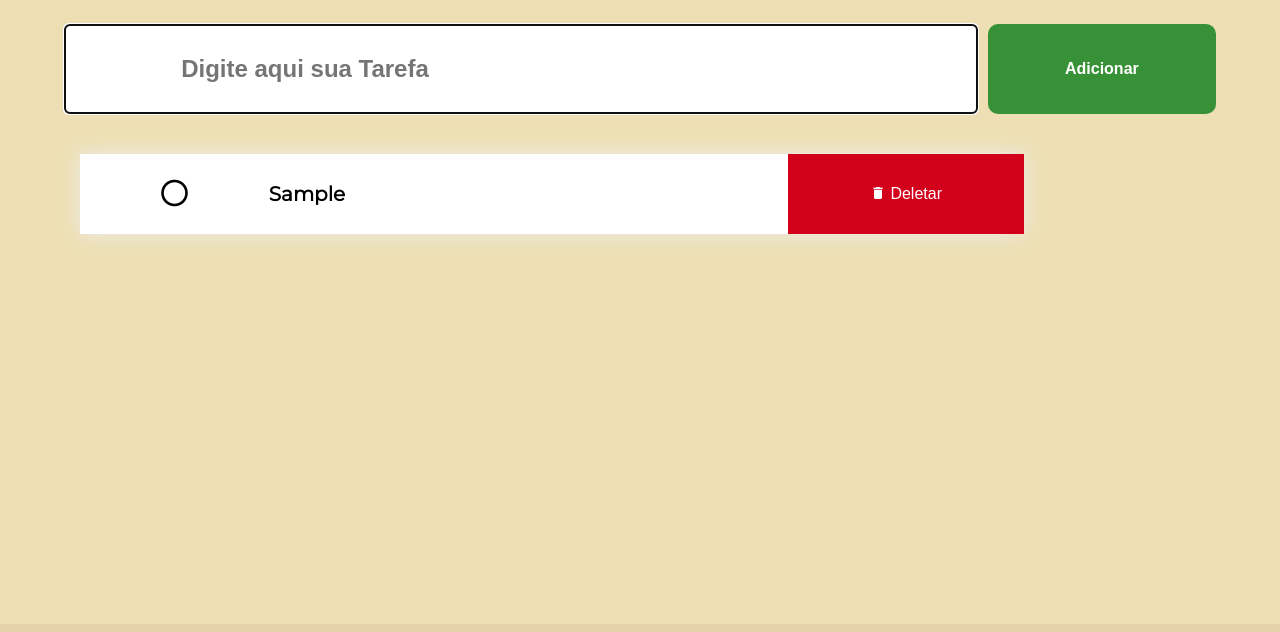
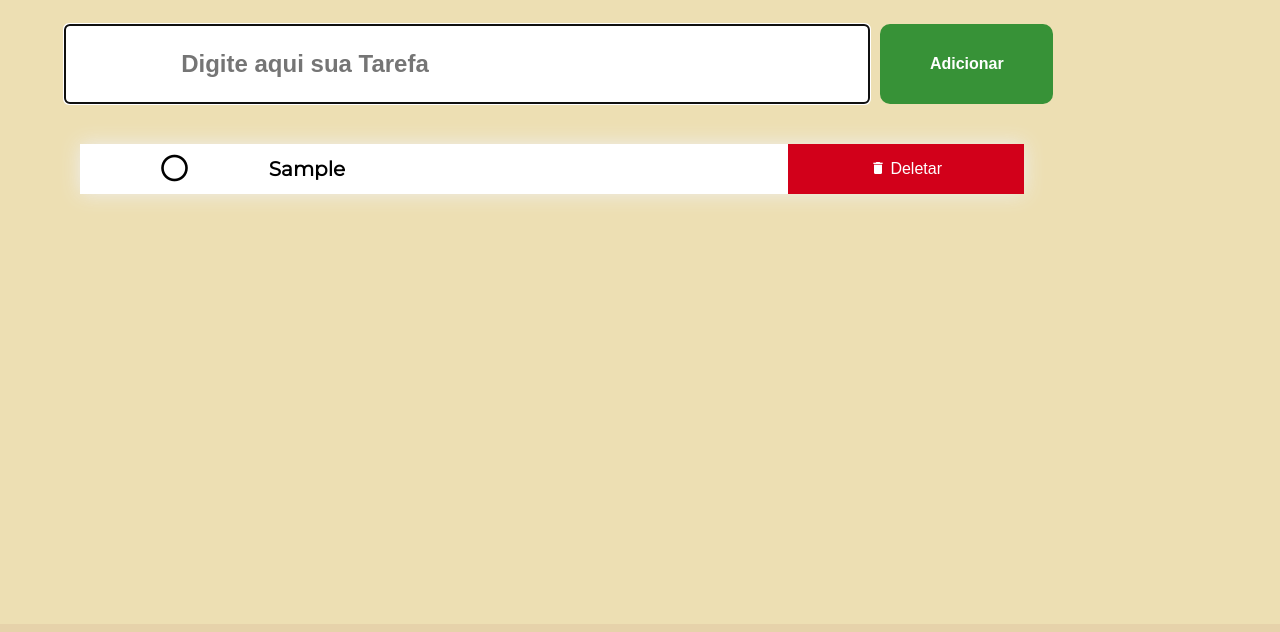
Before and after one commit to ThMenezes/Lista-de-tarefas, a plain HTML site: page index.html in a window 1280 px wide. Both pictures are taken after typing "Sample" into the empty fields and a click on the button "Adicionar". Shown: the part 136-768 px from the top of the page. Drawn offline with Linux system fonts and the light colour scheme.

Commit message:
modificando tamanho dos itens

```diff
--- a/style.css
+++ b/style.css
@@ -34,23 +34,23 @@ header {
 }
 
 input {
-    height: 90px;
+    height: 80px;
     font-size: 24px;
     font-weight: bold;
-    width: 80%;
+    width: 70%;
     padding-left: 10%;
     border-radius: 5px;
 }
 
 button.adicionar {
-    width: 20%;
+    width: 15%;
     cursor: pointer;
     background: #379237;
     color: #ffffff;
     font-weight: bold;
     font-size: 16px;
     border: none;
-    height: 90px;
+    height: 80px;
     border-radius: 10px;
     margin-left: 10px;
 }
@@ -70,7 +70,7 @@ main {
     align-items: center;
     background: #ffffff;
     margin-left: 80px;
-    height: 80px;
+    height: 50px;
     width: 100%;
     box-shadow: 0 0 20px #EEEEEE;
     margin-bottom: 3%;
@@ -108,7 +108,7 @@ main {
     color: #ffffff;
     border: none;
     padding: 10px;
-    height: 80px;
+    height: 50px;
     width: 100%;
     cursor: pointer;
 }
```
